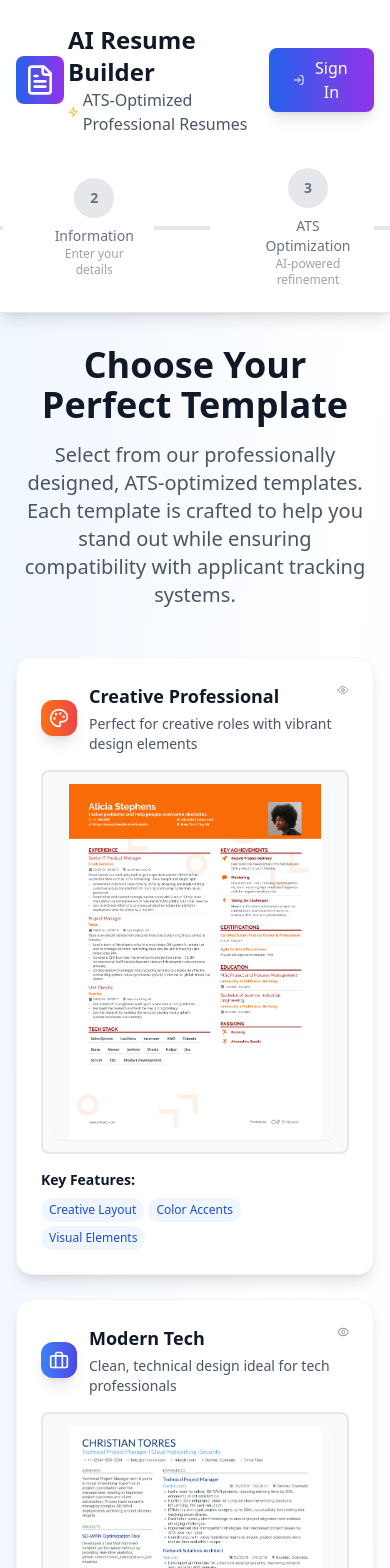
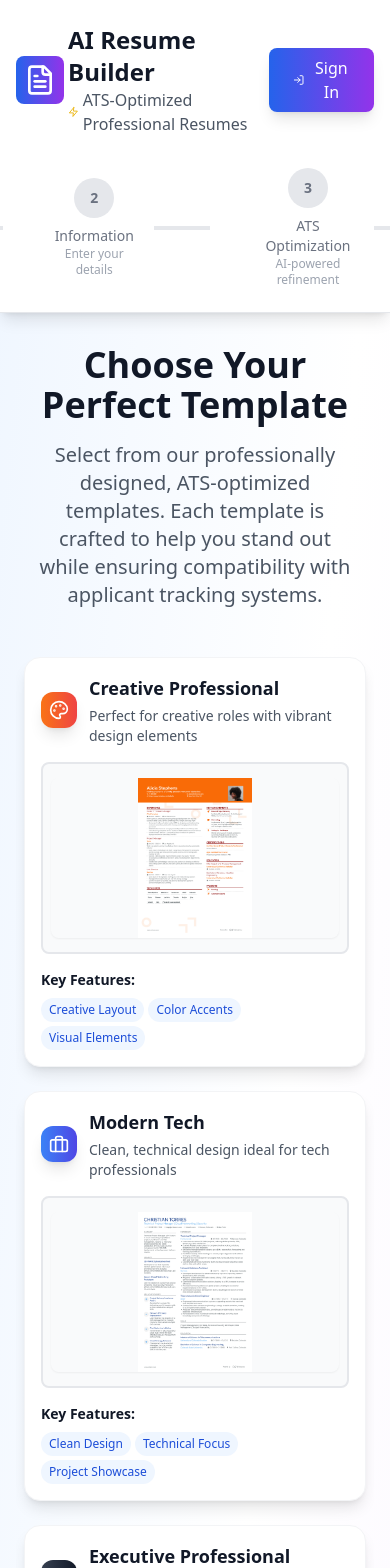
Before and after one commit to NagaBalaji005/AI-Resume-Builder, a React (Vite) app: page / in a window 390 px wide. Shown: the top 1568 px of the page. Built offline with nearby package versions, Linux system fonts and the light colour scheme.

Commit message:
Update TemplateSelection.jsx

```diff
--- a/src/components/TemplateSelection.jsx
+++ b/src/components/TemplateSelection.jsx
@@ -46,25 +46,25 @@ const TemplateSelection = ({ onTemplateSelect }) => {
   ];
 
   return (
-    <div className="max-w-7xl mx-auto">
+    <div className="max-w-7xl mx-auto w-full px-2 sm:px-4 overflow-x-hidden">
       <div className="text-center mb-12">
         <h2 className="text-4xl font-bold text-gray-900 mb-4">Choose Your Perfect Template</h2>
-        <p className="text-xl text-gray-600 max-w-3xl mx-auto">
+        <p className="text-xl text-gray-600 max-w-3xl mx-auto px-2 sm:px-0">
           Select from our professionally designed, ATS-optimized templates. Each template is crafted to help you stand out while ensuring compatibility with applicant tracking systems.
         </p>
       </div>
 
-      <div className="grid grid-cols-1 lg:grid-cols-2 gap-6 max-w-5xl mx-auto">
+      <div className="grid grid-cols-1 sm:grid-cols-2 gap-6 max-w-full w-full mx-auto">
         {templates.map((template) => {
           const IconComponent = template.icon;
           return (
             <div
               key={template.id}
-              className="group relative bg-white rounded-2xl shadow-lg hover:shadow-2xl transition-all duration-300 transform hover:-translate-y-2 cursor-pointer border border-gray-100"
+              className="group relative bg-white rounded-2xl shadow-lg hover:shadow-2xl transition-all duration-300 transform hover:-translate-y-2 cursor-pointer border border-gray-100 w-full"
               onClick={() => onTemplateSelect(template.id)}
             >
-              <div className="p-6">
-                <div className="flex items-start justify-between mb-4">
+              <div className="p-4 sm:p-6">
+                <div className="flex flex-col sm:flex-row items-start sm:items-center justify-between mb-4 gap-2 sm:gap-0">
                   <div className="flex items-center space-x-3">
                     <div className={`p-2 rounded-xl bg-gradient-to-r ${template.color} shadow-lg`}>
                       <IconComponent className="h-5 w-5 text-white" />
@@ -76,15 +76,15 @@ const TemplateSelection = ({ onTemplateSelect }) => {
                       <p className="text-sm text-gray-600 mt-1">{template.description}</p>
                     </div>
                   </div>
-                  <Eye className="h-4 w-4 text-gray-400 group-hover:text-blue-600 transition-colors" />
+                  <Eye className="h-4 w-4 text-gray-400 group-hover:text-blue-600 transition-colors hidden sm:block" />
                 </div>
 
                 <div className="mb-4">
-                  <div className="bg-gray-50 rounded-lg p-3 h-96 flex items-center justify-center border-2 border-gray-200 overflow-hidden">
+                  <div className="bg-gray-50 rounded-lg p-2 sm:p-3 h-48 sm:h-96 flex items-center justify-center border-2 border-gray-200 overflow-hidden w-full">
                     <img
                       src={template.image}
                       alt={`${template.name} template preview`}
-                      className="w-full h-full object-contain rounded-lg shadow-sm hover:shadow-md transition-shadow duration-300"
+                      className="w-full h-auto max-h-40 sm:max-h-96 object-contain rounded-lg shadow-sm hover:shadow-md transition-shadow duration-300"
                     />
                   </div>
                 </div>
@@ -111,7 +111,7 @@ const TemplateSelection = ({ onTemplateSelect }) => {
       </div>
 
       <div className="mt-12 text-center">
-        <div className="bg-blue-50 rounded-2xl p-8 border border-blue-100">
+        <div className="bg-blue-50 rounded-2xl p-4 sm:p-8 border border-blue-100 w-full max-w-full">
           <h3 className="text-2xl font-bold text-blue-900 mb-4">Why Our Templates Work</h3>
           <div className="grid grid-cols-1 md:grid-cols-3 gap-6">
             <div className="text-center">
```
